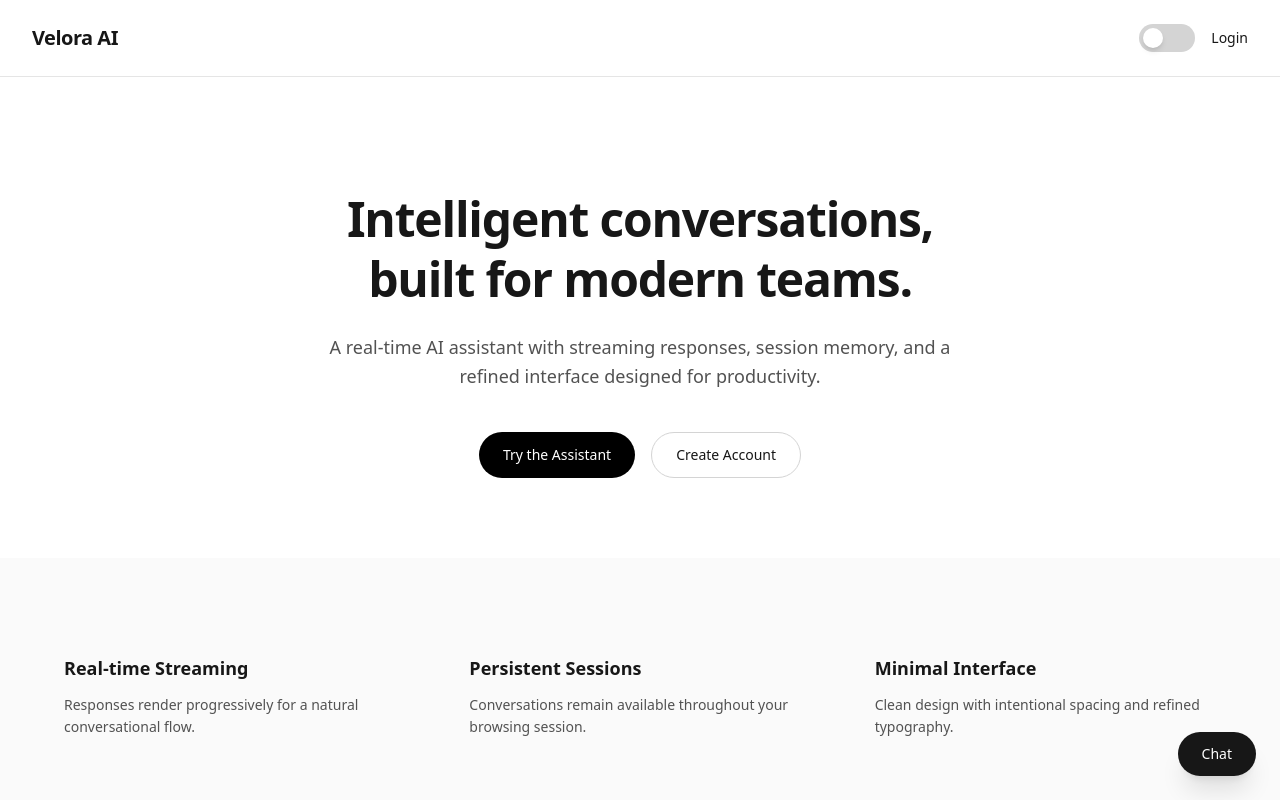
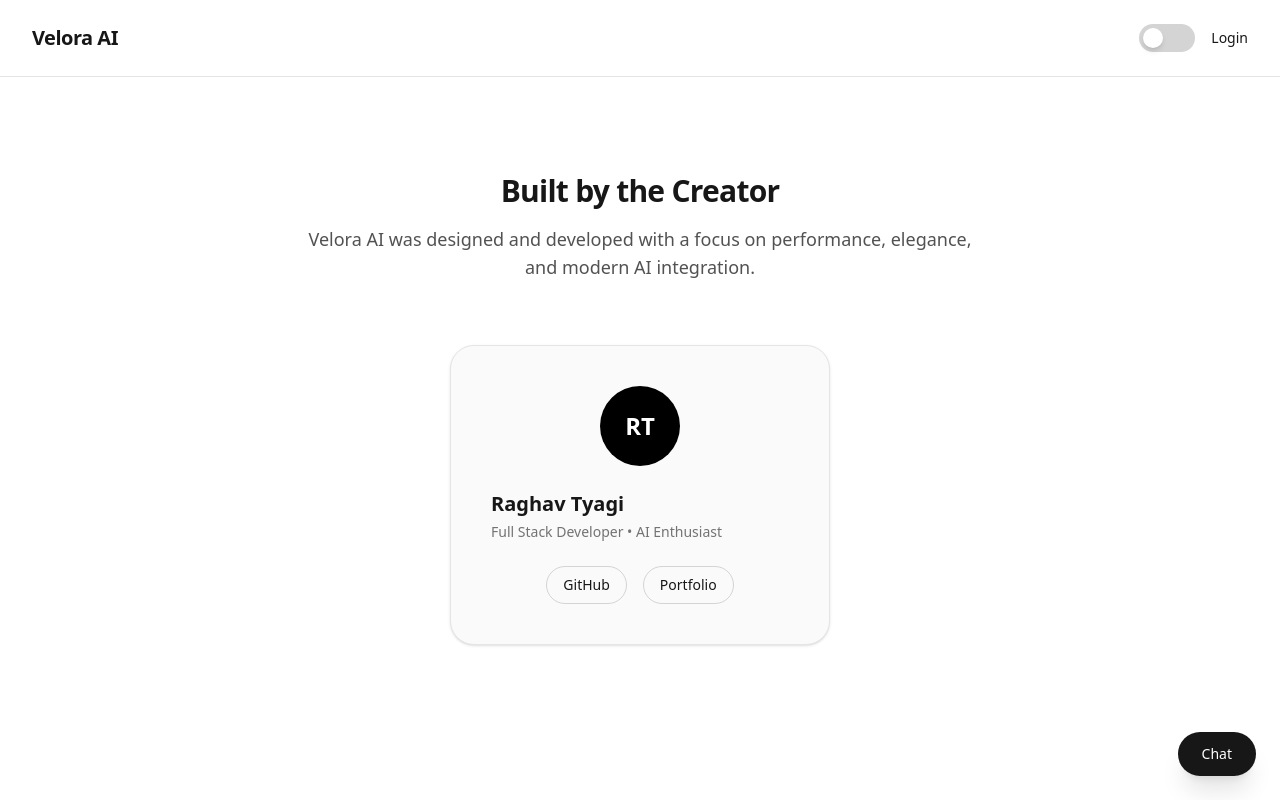
Before and after one commit to zerobytesz/velora-ai, a React (Vite) app in the folder client/: page / in a window 1280 px wide. Shown: the top 800 px of the page. Built offline with nearby package versions, Linux system fonts and the light colour scheme.

Commit message:
Add creators section

```diff
--- a/client/src/App.jsx
+++ b/client/src/App.jsx
@@ -111,6 +111,53 @@ transition-colors duration-300
           )}
         </div>
       </nav>
+      {/* CREATORS SECTION */}
+      <section className="px-8 py-24 bg-white dark:bg-neutral-950 transition-colors">
+        <div className="max-w-5xl mx-auto text-center mb-16">
+          <h2 className="text-3xl font-semibold mb-4 tracking-tight">
+            Built by the Creator
+          </h2>
+          <p className="text-neutral-600 dark:text-neutral-400 text-lg max-w-2xl mx-auto">
+            Velora AI was designed and developed with a focus on performance,
+            elegance, and modern AI integration.
+          </p>
+        </div>
+
+        <div className="flex justify-center">
+          <div className="bg-neutral-50 dark:bg-neutral-900 border border-neutral-200 dark:border-neutral-800 rounded-3xl p-10 w-[380px] shadow-sm hover:shadow-lg transition duration-300">
+            {/* Avatar */}
+            <div className="w-20 h-20 rounded-full bg-black text-white flex items-center justify-center text-2xl font-semibold mx-auto mb-6">
+              RT
+            </div>
+
+            {/* Name */}
+            <h3 className="text-xl font-semibold mb-1">Raghav Tyagi</h3>
+
+            {/* Role */}
+            <p className="text-neutral-500 dark:text-neutral-400 text-sm mb-6">
+              Full Stack Developer • AI Enthusiast
+            </p>
+
+            {/* Links */}
+            <div className="flex justify-center gap-4 text-sm">
+              <a
+                href="https://github.com/zerobytesz"
+                target="_blank"
+                className="px-4 py-2 border border-neutral-300 dark:border-neutral-700 rounded-full hover:bg-neutral-100 dark:hover:bg-neutral-800 transition"
+              >
+                GitHub
+              </a>
+
+              <a
+                href="#"
+                className="px-4 py-2 border border-neutral-300 dark:border-neutral-700 rounded-full hover:bg-neutral-100 dark:hover:bg-neutral-800 transition"
+              >
+                Portfolio
+              </a>
+            </div>
+          </div>
+        </div>
+      </section>
 
       {/* HERO */}
       <section className="px-8 pt-28 pb-20 text-center max-w-4xl mx-auto">
```
